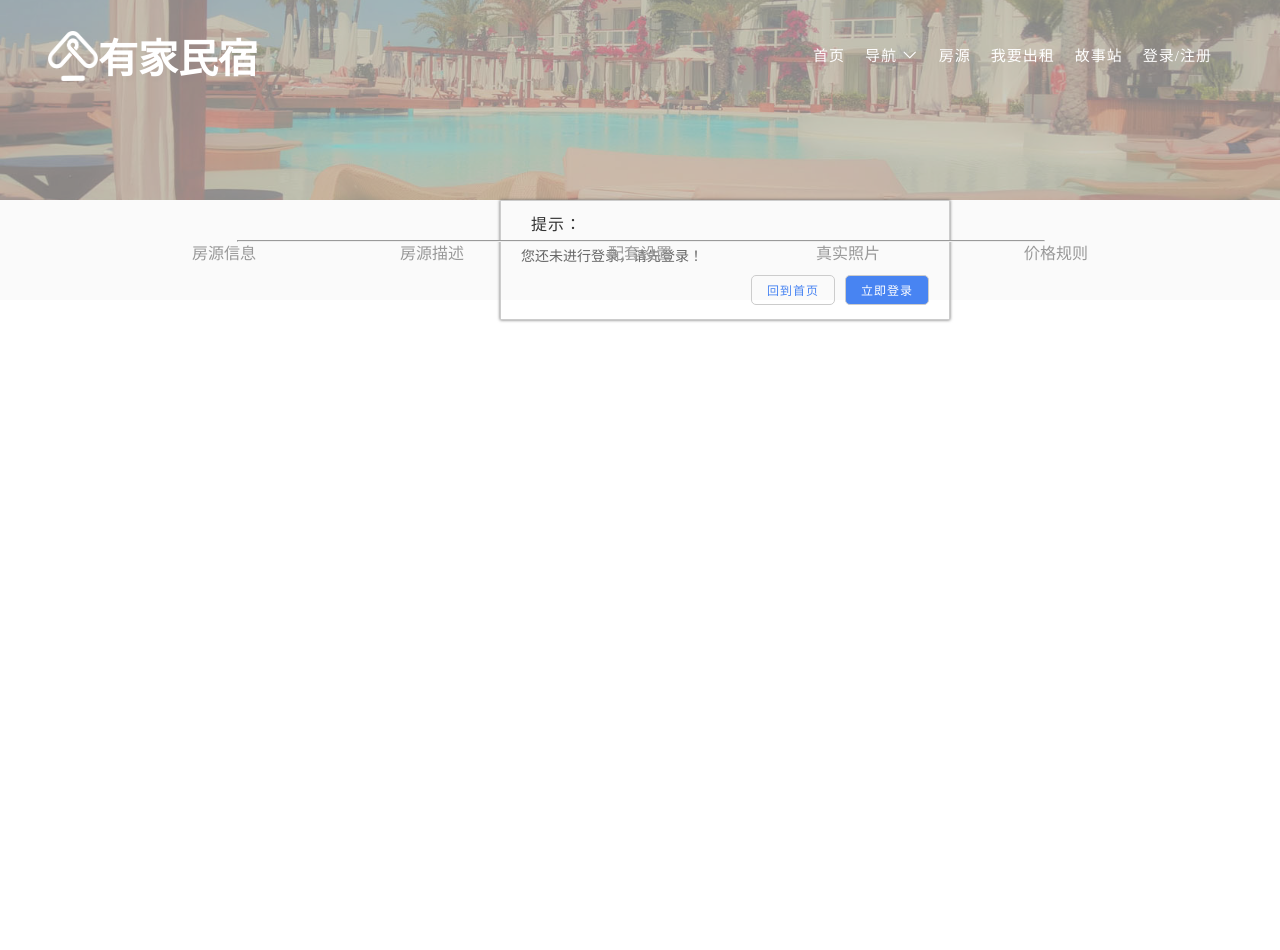
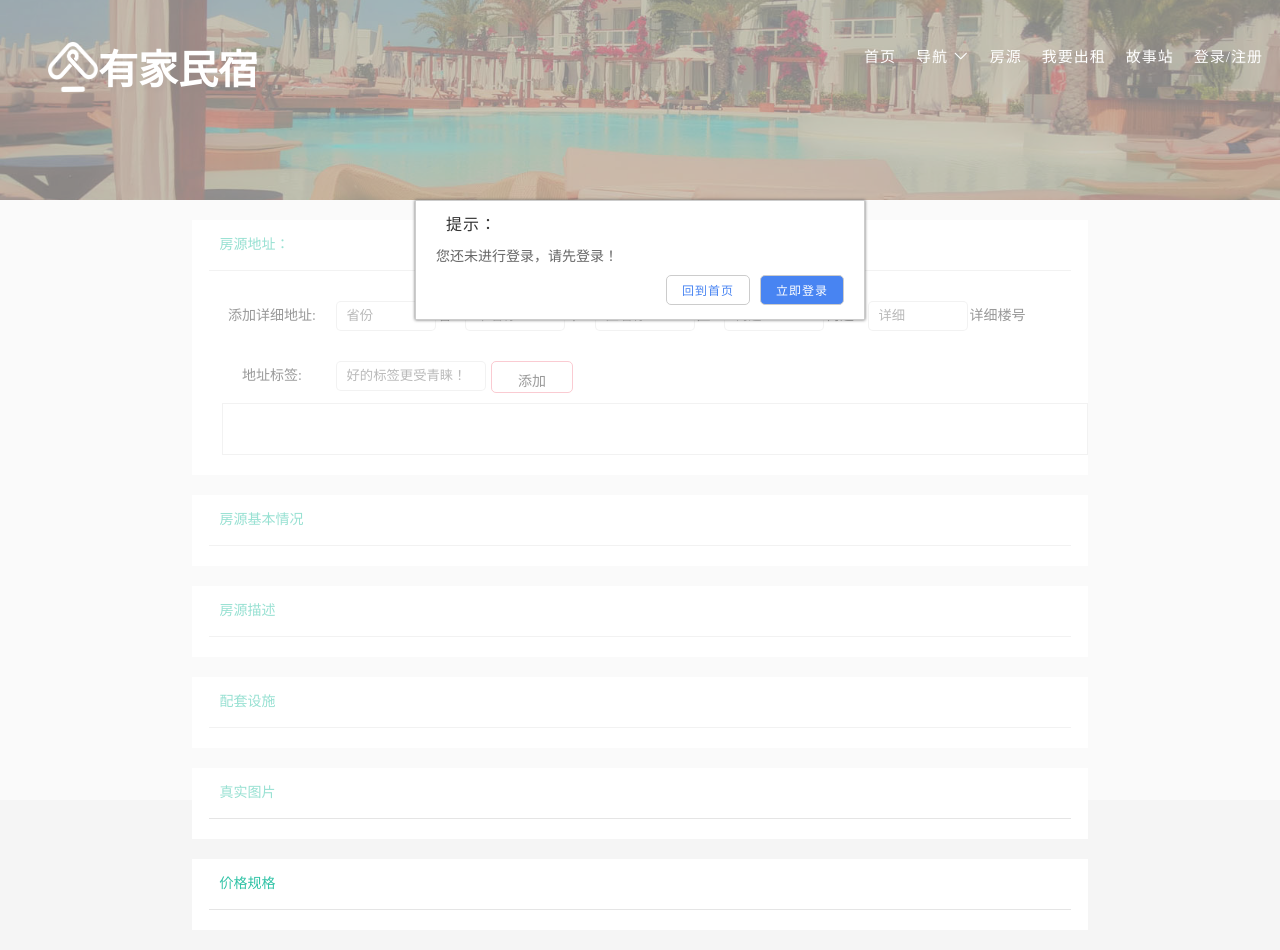
Before and after one commit to SmallCuiCui/gitfile, a PHP site: page /rent-house.html in a window 1280 px wide; the page is wider, and only the part inside the window is pictured. Before the commit the page ends 322 px from the top of that part, so only its background shows below. Run offline with PHP 8.4, Linux system fonts and the light colour scheme.

Commit message:
"2019.4.19"

```diff
--- a/Youjia/css/animation.css
+++ b/Youjia/css/animation.css
@@ -33,12 +33,12 @@
 
 @keyframes move{
 	from{
-		top: 270px;
+		top: 290px;
 		left: 380px;
 		height: 0;
 	}
 	to{
-		top: 290px;
+		top: 320px;
 		left: 400px;
 		height: 50px;
 		}
--- a/Youjia/css/global.css
+++ b/Youjia/css/global.css
@@ -31,14 +31,17 @@ input{
 
 /*网页头，logo，导航*/
 header{
-	height: 80px;
-	display: flex;
-	justify-content: space-between;
-	align-items: center;
-	padding: 16px 48px;
+	position: absolute;
+	top: 0;
+	z-index: 100;
+	height: 120px;
+	width: 100%;
+	padding: 0 48px;
 }
 header .logo{
 	height: 54px;
+	float: left;
+	margin-top: 40px;
 }
 
 header .logo a{
@@ -61,6 +64,9 @@ header .logo a span{
 
 header .menu{
 	height: 24px;
+	float: right;
+	margin-top: 45px;
+	margin-right: 45px;
 	display: flex;
 }
 header .menu li{
@@ -126,18 +132,18 @@ header .menu .menu_nav ul li a{
 	top: 0;
 	right: 0;
 	display: none;
-	z-index: 1000px;
+	z-index: 100;
 	cursor: pointer;
 	background-color:rgba(255,255,255,.5);
 }
 aside{
-	position: absolute;
-	z-index: 1000px;
-	top: 200px;
 	margin-left:250px;
 	width: 700px;
 	height: 400px;
+	position: absolute;
+	top: 200px;
 	background-color:white;
+	box-shadow: 0 0 3px #666666;
 }
 
 aside .login-box{
--- a/Youjia/css/rent-house.css
+++ b/Youjia/css/rent-house.css
@@ -7,21 +7,19 @@
 	top: 0;
 	right: 0;
 	display: none;
-	z-index: 100px;
+	z-index: 100;
 	background-color:rgba(255,255,255,.5);
 }
 
 .confirm_box{
 	width: 450px;
 	height: 120px;
-	position: absolute;
-	top: 200px;
-	left: 500px;
+	margin: 200px auto;
 	padding-left: 20px;
 	box-sizing: border-box;
 	border: 1px solid #cccccc;
 	box-shadow: 0 0 3px #666666;
-	display: none;
+	background-color: white;
 }
 .confirm_box div{
 	margin: 10px;
@@ -47,37 +45,77 @@
 	background-color: rgba(72, 132, 242);
 	color: white;
 }
-.rent_top{
-	height: 100px;
-	/*background-color:white;*/
+
+.rent{
+padding-top: 20px;
 }
-.rent_top>div{
-	width: 70%;
+.rent>div{
+	margin-bottom: 20px;
+	padding-bottom: 20px;
+	background-color: white;
+	/*border:1px solid rgba(0,0,0,.1);*/
+}
+.rent>div>h3{
+	font-size: 14px;
+	padding-left: 10px;
+	width: 95%;
 	margin: 0 auto;
-	overflow: hidden;
-	position: relative;
+	border-bottom:1px solid rgba(0,0,0,.1);
+	height: 50px;
+	font-weight: normal;
+	color: #30c3a6;
+	line-height: 50px;
 }
-.rent_top div hr{
-	position: absolute;
-	width: 90%;
-	left: 5%;
-	top: 40px;
-	color: #cccccc;
+.rent>div>div{
+	padding-top: 30px;
+	padding-left: 30px;
+	font-size: 14px;
+	color: #333333;
 }
-.rent_top ul{
-	display: flex;
-	justify-content: space-between;
-	align-items: center;
-	width: 100%;
-	height: 80px;
-	margin: 0 auto;
-	margin-top: 20px;
+.rent>div>div>span{
+	display: inline-block;
+	width: 100px;
+	height: 30px;
+	text-align: center;
+	line-height:30px;
+
 }
-.rent_top ul li{
-	/*width: 100px;*/
-	height: 40px;
-	display: flex;
-	flex-direction: column;
-	align-items: center;
-	color: #999999;
+.rent .rent_adress .addAdress{
+	height: 30px;
+	line-height: 30px;
 }
+.rent .rent_adress div input{
+	width: 100px;
+	height: 30px;
+	margin-left: 10px;
+	margin-right: 2px;
+	line-height: 30px;
+	border: 1px solid rgba(0,0,0,.1);
+	border-radius: 5px;
+	padding-left: 10px;
+	box-sizing: border-box;
+}
+.rent .rent_adress .ren_addressDis input{
+	width: 150px;
+}
+.rent .rent_adress .ren_addressDis a{
+	display: inline-block;
+	width: 80px;
+	height: 30px;
+	line-height: 30px;
+	vertical-align: top;
+	text-align: center;
+	border-radius: 5px;
+	color: #333333;
+	border:1px solid rgba(240, 84, 106,.6);
+}
+.rent .rent_adress .ren_addressDis a i{
+	/*margin: 10px;*/
+	font-size: 24px !important;
+	color: #333333 !important;
+}
+.rent .rent_adress .ren_addressDis .adress_box{
+	margin-top: 10px;
+	height: 50px;
+	border: 1px solid rgba(0,0,0,.1);
+}
--- a/Youjia/js/global.js
+++ b/Youjia/js/global.js
@@ -50,7 +50,7 @@ function playf(index){
 //登录注册交互
 
 $(".login-li").click(function() {
-	$(".aside-wrap").show(500);
+	$(".aside-wrap").show();
 });
 //阻止冒泡
 $("aside").click(function(e){
@@ -90,17 +90,17 @@ $(".no-p .have-login").click(function(){
 
 // 点击空白处，登录注册隐藏
 $(".aside-wrap").click(function(){
-	$(this).hide(500);
+	$(this).hide();
 });
 //点击x隐藏登录注册
 $(".cancel-btn").click(function(){
-	$(".aside-wrap").hide(500);
+	$(".aside-wrap").hide();
 });
 
 //点击登录
 $(".login-btn").click(function(){
 	islogin = true;//标记为已登录
-	$(".aside-wrap").hide(500);
+	$(".aside-wrap").hide();
 	$(".self-li").show();
 	$(".login-li").hide();
 });
--- a/Youjia/rent-house.html
+++ b/Youjia/rent-house.html
@@ -153,38 +153,41 @@
 		</div>
 
 		<div class="content-box">
-			<div class="rent_top">
-				<div>
-					<hr>
-				<ul>
-					<li>
-						<i class="iconfont "></i>
-						<span>房源信息</span>
-					</li>
 
-					<li>
-						<i class="iconfont "></i>
-						<span>房源描述</span>
-					</li>
-					<li>
-						<i class="iconfont "></i>
-						<span>配套设置</span>
-					</li>
-					<li>
-						<i class="iconfont "></i>
-						<span>真实照片</span>
-					</li>
-					<li>
-						<i class="iconfont "></i>
-						<span>价格规则</span>
-					</li>
-				</ul>
-				</div>
-
-			</div>
 				<div class="content-wrap rent">
 
-				<div class=""></div>
+					<div class="rent_adress">
+						<h3>房源地址：</h3>
+						<div class="addAdress">
+							<span>添加详细地址:</span>
+							<input type="text" name=""/ placeholder="省份">省
+							<input type="text" name=""/ placeholder="市名称">市
+							<input type="text" name=""/ placeholder = "区名称">区
+							<input type="text" name=""/ placeholder = '街道'>街道
+							<input type="text" name=""/ placeholder = '详细'>详细楼号
+						</div>
+						<div class="ren_addressDis">
+							<span>地址标签:</span>
+							<input type="text" name="" placeholder="好的标签更受青睐！">
+							<a href="javascript:;"><i class="iconfont "></i>添加</a>
+							<div class="adress_box"></div>
+						</div>
+					</div>
+					<div>
+						<h3>房源基本情况</h3>
+					</div>
+					<div>
+						<h3>房源描述</h3>
+					</div>
+					<div>
+						<h3>配套设施</h3>
+					</div>
+					<div>
+						<h3>真实图片</h3>
+					</div>
+					<div>
+						<h3>价格规格</h3>
+					</div>
 				</div>
 		</div>
 
```
Also changed, not shown: Youjia/css/home.css (+54 -6 lines), Youjia/home.html (+11 -1 lines), Youjia/js/home.js (+47 -1 lines). Lines whose indentation alone changed are shown as unchanged.
